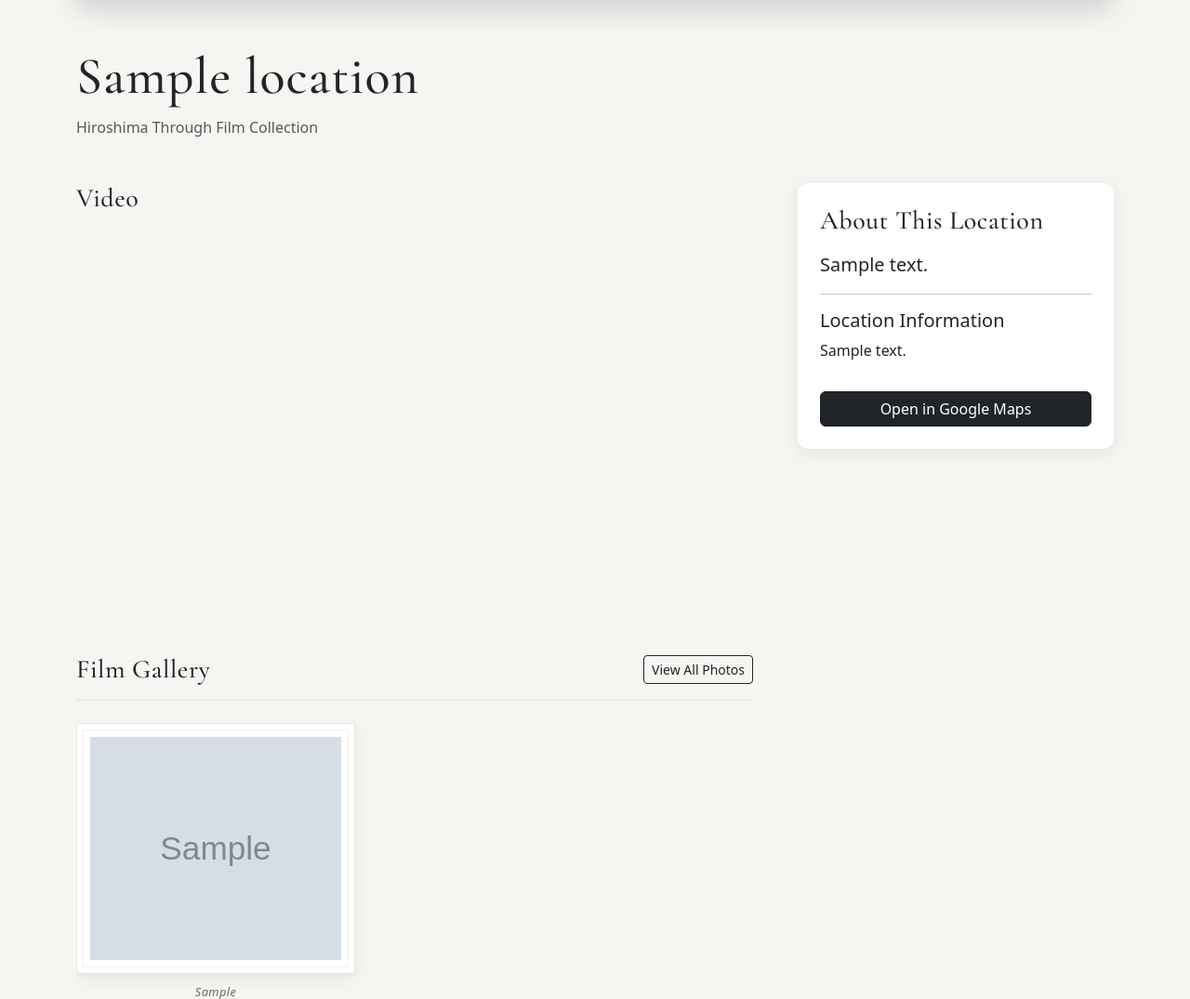
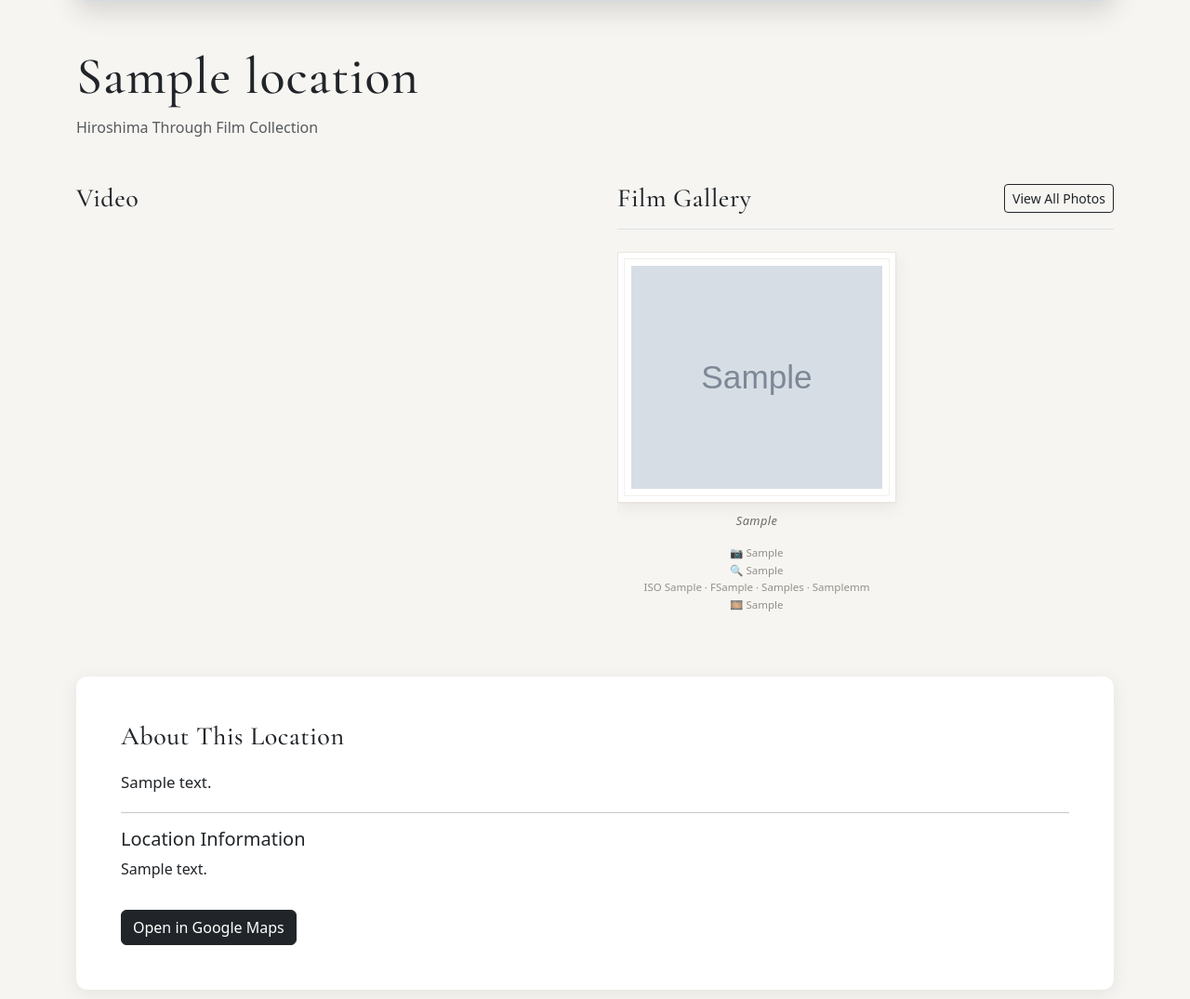
Before and after one commit to tomosue-sho/hiroshima-photo-guide, a Django app: page /location/1/ in a window 1280 px wide. Shown: the part 613-1688 px from the top of the page at 93% size. Run offline with Django 4.2, Linux system fonts and the light colour scheme; tables that the repository leaves empty hold one stand-in row (values such as "Sample post"); grey boxes marked "Sample" are stand-in pictures.

Commit message:
improve location detail layout

```diff
--- a/places/static/places/style.css
+++ b/places/static/places/style.css
@@ -526,3 +526,16 @@ iframe {
         height: 160px;
     }
 }
+
+.location-description {
+    max-width: 900px;
+    line-height: 1.9;
+    font-size: 1.05rem;
+}
+
+@media (max-width: 768px) {
+    .location-description {
+        font-size: 1rem;
+        line-height: 1.8;
+    }
+}
--- a/places/templates/places/detail.html
+++ b/places/templates/places/detail.html
@@ -30,15 +30,13 @@
     <p class="text-muted">Hiroshima Through Film Collection</p>
 </div>
 
-<div class="row g-5">
-
-    <!-- LEFT: CONTENT -->
-    <div class="col-md-8">
+<div class="row g-5 mb-5">
 
     {% if location.youtube_url %}
+    <div class="col-md-6">
         <h3 class="mb-3">Video</h3>
 
-        <div class="ratio ratio-16x9 mb-5">
+        <div class="ratio ratio-16x9">
             <iframe
                 src="{{ location.get_youtube_embed_url }}"
                 title="YouTube video player"
@@ -48,6 +46,11 @@
                 allowfullscreen>
             </iframe>
         </div>
+    </div>
+
+    <div class="col-md-6">
+    {% else %}
+    <div class="col-12">
     {% endif %}
 
         <div class="d-flex justify-content-between align-items-center border-bottom pb-3 mb-4">
@@ -64,6 +67,7 @@
             {% for photo in location.photos.all %}
 
             <div class="photo-scroll-item">
+
                 <a href="{{ photo.image.url }}"
                    data-lightbox="gallery"
                    data-title="{{ photo.caption|default:location.name }} | 📷 {{ photo.camera }} | 🔍 {{ photo.lens }} | ISO {{ photo.iso }} | F{{ photo.formatted_aperture }} | {{ photo.shutter_speed }}s | {{ photo.formatted_focal_length }}mm"
@@ -111,14 +115,15 @@
 
     </div>
 
-    <!-- RIGHT: INFO PANEL -->
-    <div class="col-md-4">
+</div>
 
-        <div class="location-info-card p-4">
+<div class="location-info-card p-4 p-md-5 mb-5">
 
     <h3 class="mb-3">About This Location</h3>
 
-            <p class="lead">{{ location.description }}</p>
+    <div class="location-description">
+        {{ location.description|linebreaks }}
+    </div>
 
     <hr>
 
@@ -127,22 +132,18 @@
     <p>{{ location.address }}</p>
 
     {% if location.latitude and location.longitude %}
-<a class="btn btn-dark w-100 mt-3"
+    <a class="btn btn-dark mt-3"
        target="_blank"
        href="https://www.google.com/maps/search/?api=1&query={{ location.latitude }},{{ location.longitude }}">
         Open in Google Maps
     </a>
     {% else %}
-<a class="btn btn-dark w-100 mt-3"
+    <a class="btn btn-dark mt-3"
        target="_blank"
        href="https://www.google.com/maps/search/?api=1&query={{ location.address }}">
         Open in Google Maps
     </a>
     {% endif %}
-
-        </div>
-
-    </div>
 
 </div>
 
```
Lines whose indentation alone changed are shown as unchanged.
